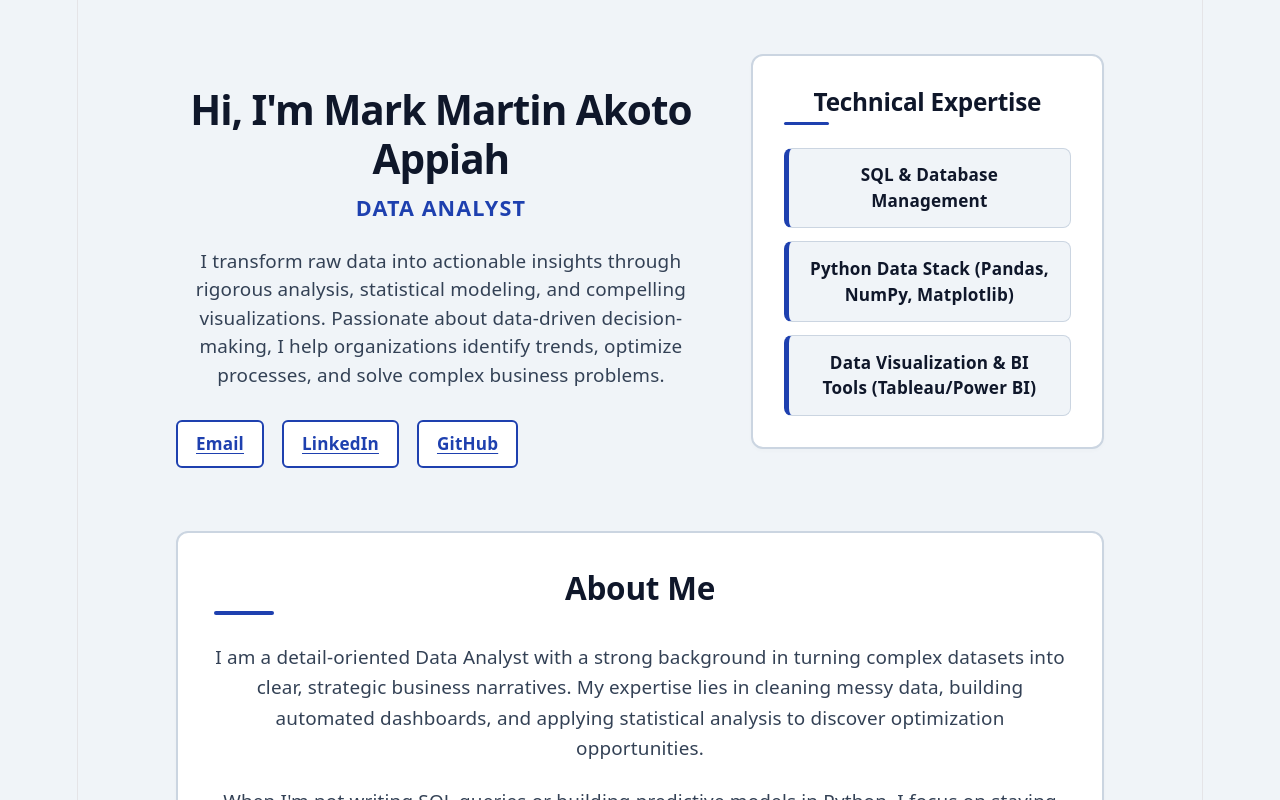
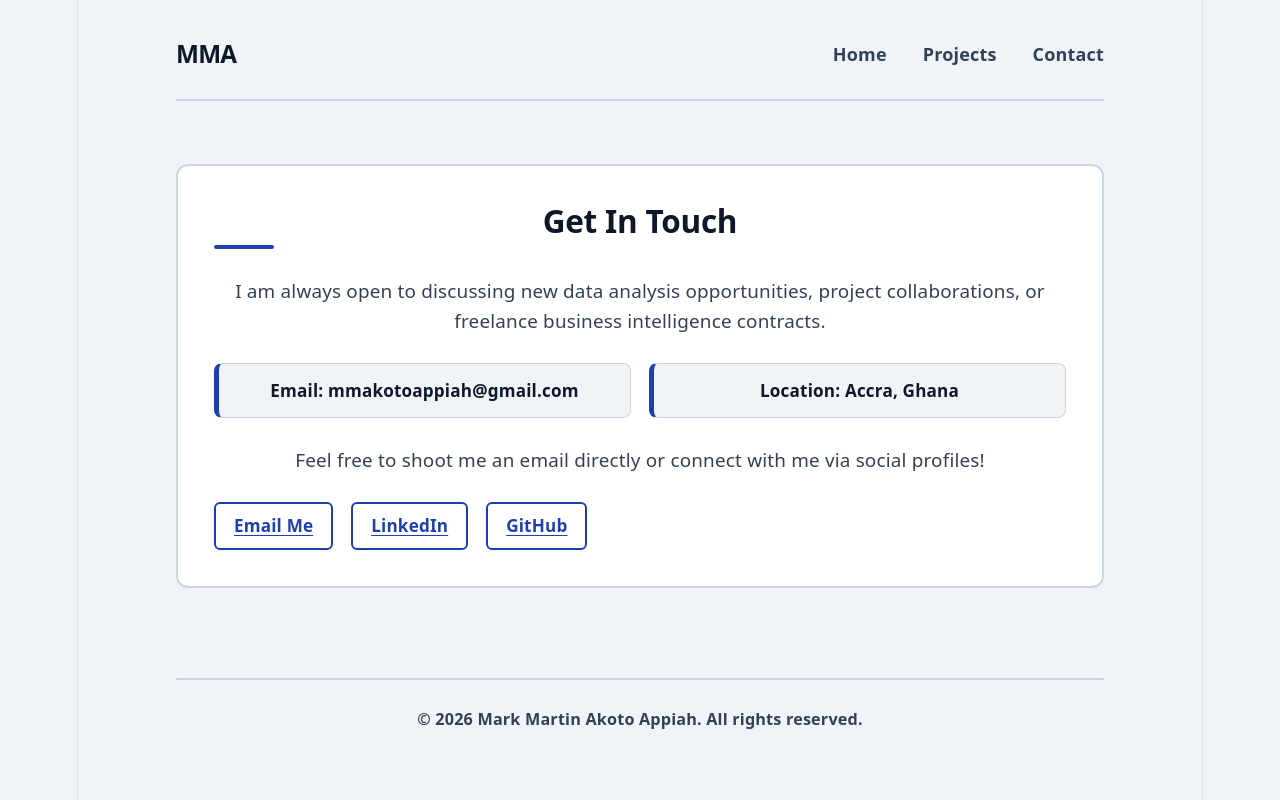
Before and after one commit to mark-martinA/my-portfolio, a React (Vite) app: page /contact in a window 1280 px wide. Shown: the top 800 px of the page. Built offline with nearby package versions, Linux system fonts and the light colour scheme.

Commit message:
feat: add favicon, implement multi-page routing, and upgrade project links to Github

```diff
--- a/index.html
+++ b/index.html
@@ -2,9 +2,9 @@
 <html lang="en">
   <head>
     <meta charset="UTF-8" />
-    <link rel="icon" type="image/svg+xml" href="/favicon.svg" />
+    <link rel="icon" type="image/svg+xml" href="/logo.jpg" />
     <meta name="viewport" content="width=device-width, initial-scale=1.0" />
-    <title>my-portfolio</title>
+    <title>Mark Martin Dev</title>
   </head>
   <body>
     <div id="root"></div>
--- a/package.json
+++ b/package.json
@@ -11,7 +11,8 @@
   },
   "dependencies": {
     "react": "^19.2.8",
-    "react-dom": "^19.2.8"
+    "react-dom": "^19.2.8",
+    "react-router-dom": "^7.18.4"
   },
   "devDependencies": {
     "@eslint/js": "^10.0.1",
--- a/src/App.css
+++ b/src/App.css
@@ -1,5 +1,5 @@
 /* ==========================================================================
-   Complete Layout Styles (Base + About Me + Upgraded Projects Grid)
+   Complete Layout Styles (Base + Navigation + About + Stacked Projects)
    ========================================================================== */
 
 /* High-Contrast, Accessible Variables */
@@ -32,8 +32,72 @@ body {
 .portfolio-container {
   max-width: 1000px;
   margin: 0 auto;
-  padding: 3rem 2rem;
+  padding: 2rem 2rem 4rem 2rem;
 }
+
+/* ==========================================================================
+   Top Navigation Framework Styles
+   ========================================================================== */
+.portfolio-nav {
+  display: flex;
+  justify-content: space-between;
+  align-items: center;
+  padding-bottom: 1.5rem;
+  margin-bottom: 3.5rem;
+  border-bottom: 2px solid var(--border-color);
+}
+
+.nav-logo {
+  font-size: 1.35rem;
+  font-weight: 800;
+  color: var(--text-main);
+  text-decoration: none;
+  letter-spacing: -0.03em;
+  transition: color 0.2s ease;
+}
+
+.nav-logo:hover {
+  color: var(--accent-color);
+}
+
+.nav-links {
+  display: flex;
+  gap: 2rem;
+}
+
+.nav-item {
+  text-decoration: none;
+  color: var(--text-muted);
+  font-weight: 700;
+  font-size: 1rem;
+  position: relative;
+  padding: 0.25rem 0;
+  transition: color 0.2s ease;
+}
+
+.nav-item:hover {
+  color: var(--accent-color);
+}
+
+/* Active route link marker accent indicator */
+.nav-item::after {
+  content: '';
+  position: absolute;
+  bottom: 0;
+  left: 0;
+  width: 0;
+  height: 2px;
+  background-color: var(--accent-color);
+  transition: width 0.2s ease;
+}
+
+.nav-item:hover::after {
+  width: 100%;
+}
+
+/* ==========================================================================
+   Main Content Layout Component Elements
+   ========================================================================== */
 
 /* Two-Column Grid Setup */
 .profile-grid-layout {
@@ -217,10 +281,10 @@ body {
   border-radius: 4px;
 }
 
-/* Smart Responsive Grid Layout for Project Cards */
+/* 🛠️ MODIFIED: Forced Clean 1-Column Stacked Project Cards Layout */
 .projects-grid {
   display: grid;
-  grid-template-columns: repeat(auto-fit, minmax(290px, 1fr));
+  grid-template-columns: 1fr;
   gap: 2rem;
 }
 
@@ -306,21 +370,7 @@ body {
   border-color: var(--accent-color);
 }
 
-/* Minimalist Footer */
-.portfolio-footer {
-  margin-top: 5rem;
-  padding-top: 1.5rem;
-  border-top: 2px solid var(--border-color);
-  text-align: center;
-}
-
-.portfolio-footer p {
-  font-size: 0.9rem;
-  font-weight: 700;
-  color: var(--text-muted);
-}
-
-/* Project Action Buttons */
+/* Project Action Buttons Setup */
 .project-actions {
   margin-top: 1.5rem;
   padding-top: 1rem;
@@ -346,19 +396,60 @@ body {
 }
 
 .project-card:hover .view-project-btn span {
-  transform: translateX(4px); /* Animates arrow pointing right on card hover */
+  transform: translateX(4px);
 }
 
+/* ==========================================================================
+   Contact Page Grid Utilities & Keyframe Animation
+   ========================================================================== */
+.contact-details-grid {
+  display: grid;
+  grid-template-columns: repeat(auto-fit, minmax(240px, 1fr));
+  gap: 1rem;
+  margin-top: 1.5rem;
+}
+
+.contact-page-container {
+  margin-top: 2rem;
+  animation: fadeInPage 0.4s ease-in-out forwards;
+}
+
+@keyframes fadeInPage {
+  from { opacity: 0; transform: translateY(10px); }
+  to { opacity: 1; transform: translateY(0); }
+}
+
+/* Minimalist Footer Element */
+.portfolio-footer {
+  margin-top: 5rem;
+  padding-top: 1.5rem;
+  border-top: 2px solid var(--border-color);
+  text-align: center;
+}
+
+.portfolio-footer p {
+  font-size: 0.9rem;
+  font-weight: 700;
+  color: var(--text-muted);
+}
 
 /* Mobile Responsive Adjustments */
 @media (max-width: 768px) {
+  .portfolio-nav {
+    flex-direction: column;
+    gap: 1rem;
+    align-items: flex-start;
+    padding-bottom: 1rem;
+    margin-bottom: 2rem;
+  }
+
   .profile-grid-layout {
     grid-template-columns: 1fr;
     gap: 2rem;
   }
 
   .portfolio-container {
-    padding: 2rem 1.25rem;
+    padding: 1.5rem 1.25rem;
   }
 
   .portfolio-header h1 {
@@ -368,8 +459,4 @@ body {
   .about-section {
     padding: 1.5rem;
   }
-
-  .projects-grid {
-    grid-template-columns: 1fr;
-  }
 }
--- a/src/App.jsx
+++ b/src/App.jsx
@@ -1,75 +1,40 @@
 // src/App.jsx
 import React from 'react';
+import { BrowserRouter as Router, Routes, Route, Link } from 'react-router-dom';
 import './App.css';
-import Hero from "./components/Hero";
-import Projects from "./components/Projects"; // Imported the new component
+import Home from "./components/Home";
+import Projects from "./components/Projects";
+import Contact from "./components/Contact"; // 💡 Imported the new Contact component
 
 function App() {
   const currentYear = new Date().getFullYear();
 
   return (
-    <div className="portfolio-container">
+    <Router>
+      <div className="portfolio-container">
 
-      <div className="profile-grid-layout">
+        {/* Navigation Bar Link Header */}
+        <nav className="portfolio-nav">
+          <Link to="/" className="nav-logo">MMA</Link>
+          <div className="nav-links">
+            <Link to="/" className="nav-item">Home</Link>
+            <Link to="/projects" className="nav-item">Projects</Link>
+            <Link to="/contact" className="nav-item">Contact</Link> {/* 💡 Added Contact tab here */}
+          </div>
+        </nav>
 
-        <header className="portfolio-header">
-          <h1>Hi, I'm Mark Martin Akoto Appiah</h1>
-          <p className="subtitle">Data Analyst</p>
-          <p>
-            I transform raw data into actionable insights through rigorous analysis,
-            statistical modeling, and compelling visualizations. Passionate about
-            data-driven decision-making, I help organizations identify trends,
-            optimize processes, and solve complex business problems.
-          </p>
+        {/* Dynamic Route Switching Logic */}
+        <Routes>
+          <Route path="/" element={<Home />} />
+          <Route path="/projects" element={<Projects />} />
+          <Route path="/contact" element={<Contact />} /> {/* 💡 Maps the layout view to /contact URL */}
+        </Routes>
 
-          <div className="contact-links">
-            <a href="mailto:mmakotoappiah@gmail.com" className="contact-link">Email</a>
-            <a
-              href="https://linkedin.com"
-              target="_blank"
-              rel="noopener noreferrer"
-              className="contact-link"
-            >
-              LinkedIn
-            </a>
-            <a
-              href="https://github.com"
-              target="_blank"
-              rel="noopener noreferrer"
-              className="contact-link"
-            >
-              GitHub
-            </a>
-          </div>
-        </header>
-
-        <Hero />
-
+        <footer className="portfolio-footer">
+          <p>&copy; {currentYear} Mark Martin Akoto Appiah. All rights reserved.</p>
+        </footer>
       </div>
-
-      <section className="about-section">
-        <h2>About Me</h2>
-        <div className="about-content">
-          <p>
-            I am a detail-oriented Data Analyst with a strong background in turning complex datasets
-            into clear, strategic business narratives. My expertise lies in cleaning messy data,
-            building automated dashboards, and applying statistical analysis to discover optimization opportunities.
-          </p>
-          <p>
-            When I'm not writing SQL queries or building predictive models in Python, I focus on
-            staying up to date with modern business intelligence tools and data engineering best practices
-            to help teams make faster, evidence-based decisions.
-          </p>
-        </div>
-      </section>
-
-      {/* Rendered the Projects Section component */}
-      <Projects />
-
-      <footer className="portfolio-footer">
-        <p>&copy; {currentYear} Mark Martin Akoto Appiah. All rights reserved.</p>
-      </footer>
-    </div>
+    </Router>
   );
 }
 
--- /dev/null
+++ b/src/components/Home.jsx
@@ -0,0 +1,26 @@
+// src/components/Home.jsx
+import React from 'react';
+import Hero from "./Hero";
+
+export default function Home() {
+  return (
+    <div className="profile-grid-layout">
+      <header className="portfolio-header">
+        <h1>Hi, I'm Mark Martin Akoto Appiah</h1>
+        <p className="subtitle">Data Analyst</p>
+        <p>
+          I transform raw data into actionable insights through rigorous analysis,
+          statistical modeling, and compelling visualizations. Passionate about
+          data-driven decision-making, I help organizations identify trends,
+          optimize processes, and solve complex business problems.
+        </p>
+        <div className="contact-links">
+          <a href="mailto:mmakotoappiah@gmail.com" className="contact-link">Email</a>
+          <a href="https://linkedin.com" target="_blank" rel="noopener noreferrer" className="contact-link">LinkedIn</a>
+          <a href="https://github.com" target="_blank" rel="noopener noreferrer" className="contact-link">GitHub</a>
+        </div>
+      </header>
+      <Hero />
+    </div>
+  );
+}
--- /dev/null
+++ b/src/components/contact.jsx
@@ -0,0 +1,36 @@
+// src/components/Contact.jsx
+import React from 'react';
+
+export default function Contact() {
+  return (
+    <section className="about-section contact-page-container">
+      <h2>Get In Touch</h2>
+      <div className="about-content">
+        <p>
+          I am always open to discussing new data analysis opportunities, project collaborations,
+          or freelance business intelligence contracts.
+        </p>
+
+        {/* Clean, Scannable Info Layout Blocks */}
+        <div className="contact-details-grid">
+          <div className="skill-item">
+            <strong>Email:</strong> mmakotoappiah@gmail.com
+          </div>
+          <div className="skill-item">
+            <strong>Location:</strong> Accra, Ghana
+          </div>
+        </div>
+
+        <p style={{ marginTop: '1.5rem' }}>
+          Feel free to shoot me an email directly or connect with me via social profiles!
+        </p>
+
+        <div className="contact-links" style={{ marginTop: '1.5rem' }}>
+          <a href="mailto:mmakotoappiah@gmail.com" className="contact-link">Email Me</a>
+          <a href="https://linkedin.com" target="_blank" rel="noopener noreferrer" className="contact-link">LinkedIn</a>
+          <a href="https://github.com" target="_blank" rel="noopener noreferrer" className="contact-link">GitHub</a>
+        </div>
+      </div>
+    </section>
+  );
+}
```
Also changed, not shown: src/components/Projects.jsx (+8 -6 lines), public/logo.jpg (added), 1 other file (tests, documents, lock files or other folders).
